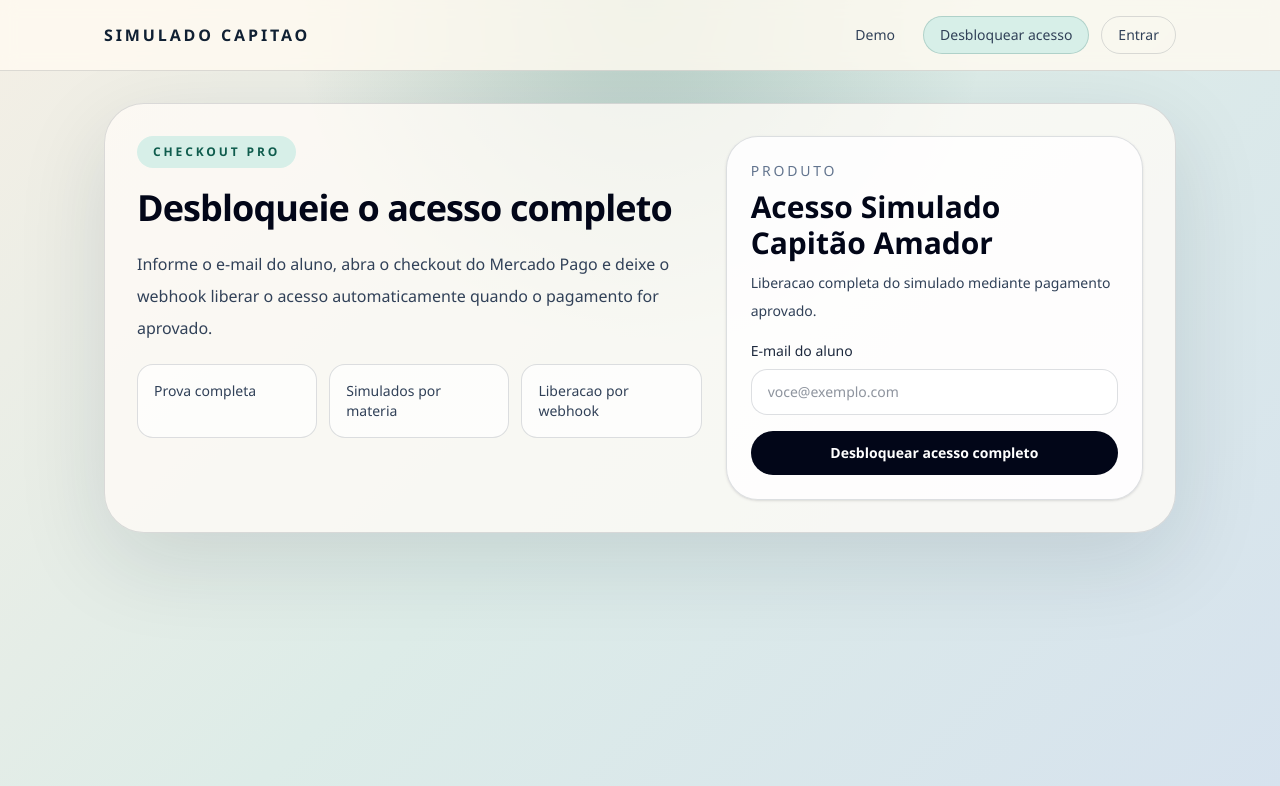
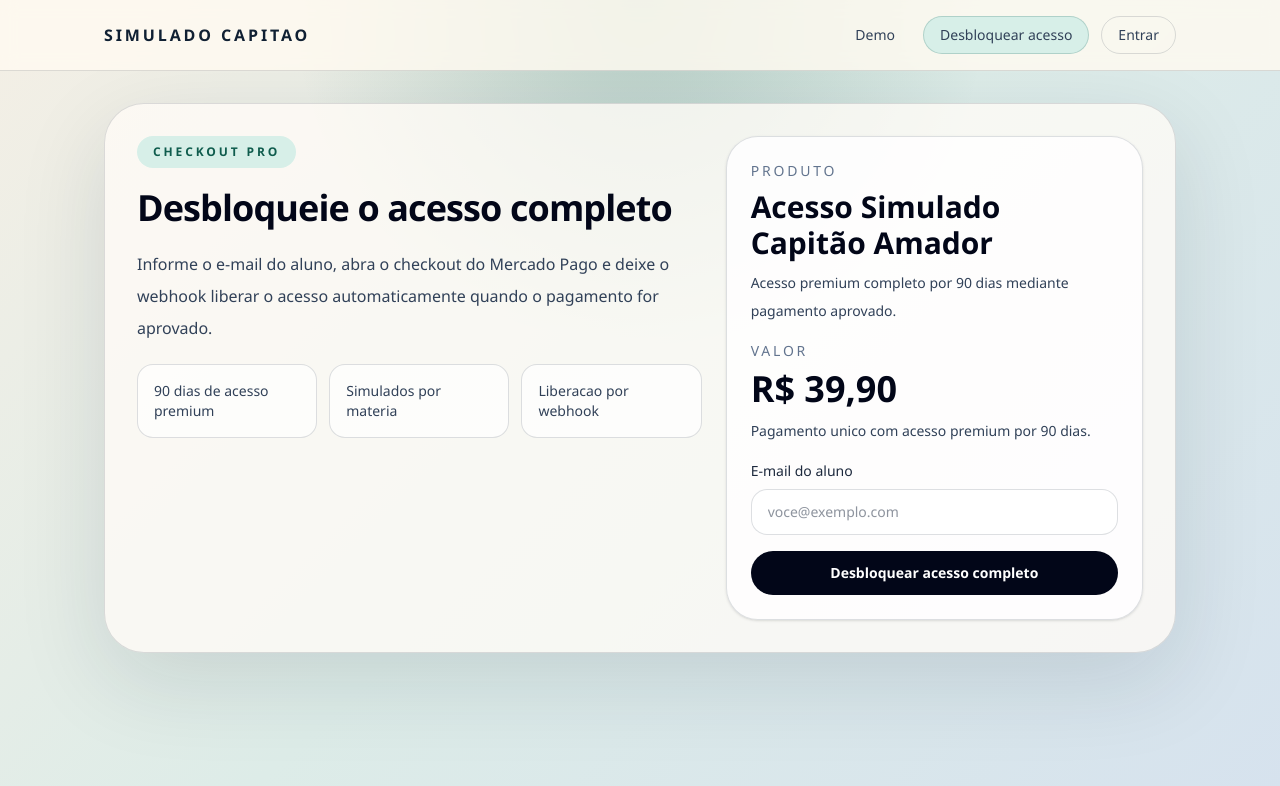
Before and after one commit to lissandrocantidio-hub/simuladocapitao, a Next.js app: page /comprar in a window 1280 px wide. Shown: the top 786 px of the page. Built offline with nearby package versions, Linux system fonts and the light colour scheme; no server answers.

Commit message:
Ajusta plano premium para 90 dias com valor visivel

```diff
--- a/app/acesso-expirado/page.tsx
+++ b/app/acesso-expirado/page.tsx
@@ -11,7 +11,7 @@ export default function AcessoExpiradoPage() {
           Seu periodo premium terminou
         </h1>
         <p className="mx-auto mt-4 max-w-2xl text-base leading-8 text-slate-700">
-          Entre novamente no checkout para renovar por mais 180 dias e continuar usando todos os
+          Entre novamente no checkout para renovar por mais 90 dias e continuar usando todos os
           simulados fechados.
         </p>
 
--- a/app/cadastro/page.tsx
+++ b/app/cadastro/page.tsx
@@ -21,7 +21,7 @@ export default async function CadastroPage() {
           </h1>
           <p className="max-w-xl text-base leading-8 text-slate-700">
             Depois do cadastro, voce ja pode seguir para o checkout e ativar o plano completo de
-            180 dias.
+            90 dias.
           </p>
         </div>
 
--- a/app/comprar/page.tsx
+++ b/app/comprar/page.tsx
@@ -1,4 +1,5 @@
 import CheckoutProForm, { type CheckoutStatus } from '@/app/components/CheckoutProForm'
+import { formatPriceInReais } from '@/lib/access'
 import { checkoutProduct, getPaymentAccessByEmail, hasGrantedAccess } from '@/lib/payment-access'
 
 type ComprarPageProps = {
@@ -36,7 +37,7 @@ export default async function ComprarPage({ searchParams }: ComprarPageProps) {
 
           <ul className="grid gap-3 text-sm text-slate-700 md:grid-cols-3">
             <li className="rounded-2xl border border-line bg-white/65 px-4 py-4">
-              Prova completa
+              90 dias de acesso premium
             </li>
             <li className="rounded-2xl border border-line bg-white/65 px-4 py-4">
               Simulados por materia
@@ -52,6 +53,13 @@ export default async function ComprarPage({ searchParams }: ComprarPageProps) {
             <p className="text-sm uppercase tracking-[0.2em] text-slate-500">Produto</p>
             <strong className="mt-2 block text-3xl text-slate-950">{checkoutProduct.title}</strong>
             <p className="mt-2 text-sm leading-7 text-slate-700">{checkoutProduct.description}</p>
+            <p className="mt-4 text-sm uppercase tracking-[0.2em] text-slate-500">Valor</p>
+            <strong className="mt-2 block text-4xl text-slate-950">
+              {formatPriceInReais(checkoutProduct.priceCents)}
+            </strong>
+            <p className="mt-2 text-sm leading-7 text-slate-700">
+              Pagamento unico com acesso premium por 90 dias.
+            </p>
           </div>
 
           <CheckoutProForm
--- a/lib/access.ts
+++ b/lib/access.ts
@@ -7,11 +7,11 @@ import { hasGrantedAccess } from '@/lib/payment-access'
 import { simulationPresets } from '@/app/lib/simulations'
 
 export const accessPlan = {
-  code: 'premium-180d',
-  name: 'Acesso completo por 180 dias',
-  description: 'Libera todos os simulados premium por 180 dias corridos.',
-  durationDays: 180,
-  priceCents: 3900,
+  code: 'premium-90d',
+  name: 'Acesso completo por 90 dias',
+  description: 'Libera todos os simulados premium por 90 dias corridos.',
+  durationDays: 90,
+  priceCents: 3990,
   currency: 'BRL',
 } as const
 
--- a/lib/payment-access.ts
+++ b/lib/payment-access.ts
@@ -2,8 +2,8 @@ import { prisma } from '@/lib/db'
 
 export const checkoutProduct = {
   title: 'Acesso Simulado Capitão Amador',
-  description: 'Liberacao completa do simulado mediante pagamento aprovado.',
-  priceCents: 1990,
+  description: 'Acesso premium completo por 90 dias mediante pagamento aprovado.',
+  priceCents: 3990,
   currency: 'BRL',
 } as const
 
```
